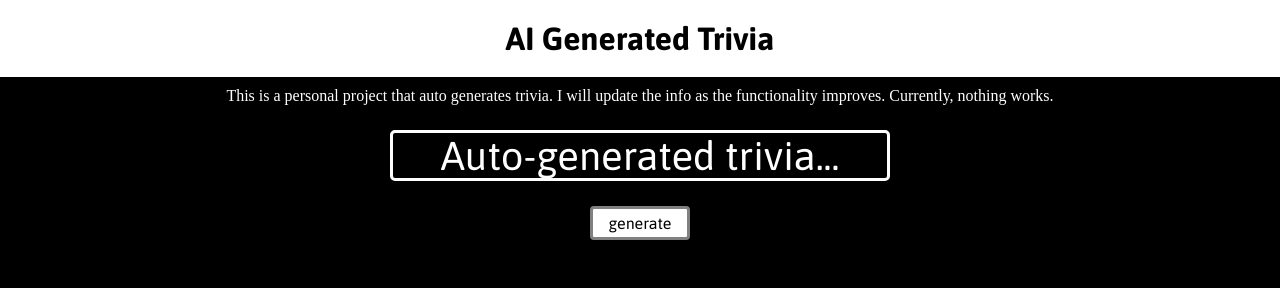
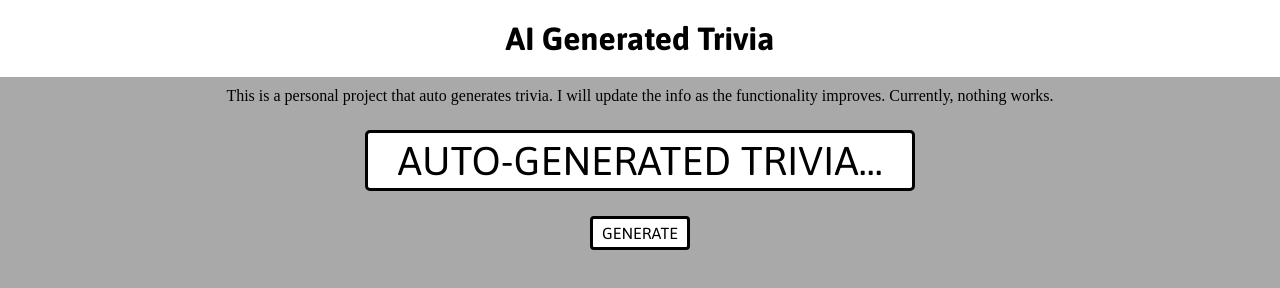
Before and after one commit to schuylerkylstra/trivia, a plain HTML site: page index.html in a window 1280 px wide. Drawn offline with Linux system fonts and the light colour scheme.

Commit message:
Made some minor changes to style and added link to app.js

```diff
--- a/index.html
+++ b/index.html
@@ -10,10 +10,11 @@
     </header>
     <p class="intro">This is a personal project that auto generates trivia. I will update the info as the functionality improves. Currently, nothing works.</p>
     <div class="question">
-    	<div id="question-text" class="">Auto-generated trivia...</div>
+    	<div id="question-text" class="result">AUTO-GENERATED TRIVIA...</div>
     </div>
-    <div class="trigger">
-    	<div id="button" class="button">generate</div>
+    <div class="trigger" id="plate">
+    	<div id="button" class="button">GENERATE</div>
     </div>
+    <script src="app.js"></script>
 </body>
 </html>
--- a/styles.css
+++ b/styles.css
@@ -7,7 +7,7 @@
 }
 
 body {
-	background: black;
+	background: darkgrey;
 }
 
 header {
@@ -23,30 +23,46 @@ header > h1 {
 
 .intro {
 	text-align: center;
-	color: white;
+	color: black;
 	margin: 10px auto;
 }
 
 .question {
+	background: white;
 	margin: 25px auto;
-	border: 3px solid white;
+	border: 3px solid black;
 	border-radius: 5px;
-	width: 500px;
-	color: white;
+	width: 550px;
+	color: black;
 	text-align: center;
 	font-family: Asap, sans-serif;
 	font-size: 40px
 }
 
+.result {
+	margin: 5px 15px;
+}
+
 .trigger {
 	color: black;
 	text-align: center;
-	border: 3px solid grey;
+	border: 3px solid black;
 	border-radius: 4px;
 	width: 100px;
 	margin: 25px auto;
 	font-family: Asap,sans-serif;
 	background: white;
+	transition: all 0.3s ease;
+}
+
+.trigger:hover {
+	cursor: pointer;
+	background: lightgrey
+}
+
+.trigger:click {
+	cursor: pointer;
+	background: darkgrey
 }
 
 .button {
```
